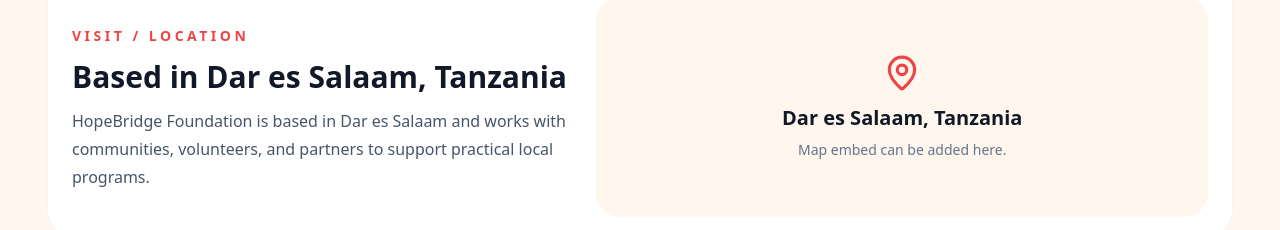
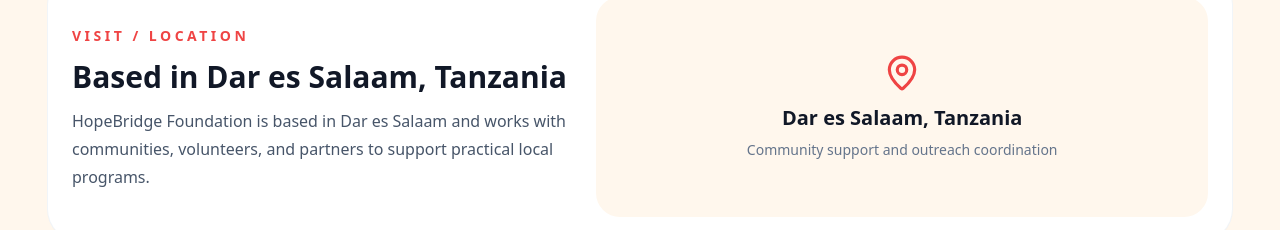
Before and after one commit to brianmichaelu/hopebridge-foundation, a Next.js app: page /contact in a window 1280 px wide. Shown: the part 1148-1378 px from the top of the page. Built offline with nearby package versions, Linux system fonts and the light colour scheme.

Commit message:
Update contact section description text
Polish contact location wording

```diff
--- a/components/ContactSection.tsx
+++ b/components/ContactSection.tsx
@@ -185,7 +185,7 @@ export default function ContactSection() {
                   Dar es Salaam, Tanzania
                 </p>
                 <p className="mt-2 text-sm text-slate-500">
-                  Map embed can be added here.
+                  Community support and outreach coordination
                 </p>
               </div>
             </div>
```
